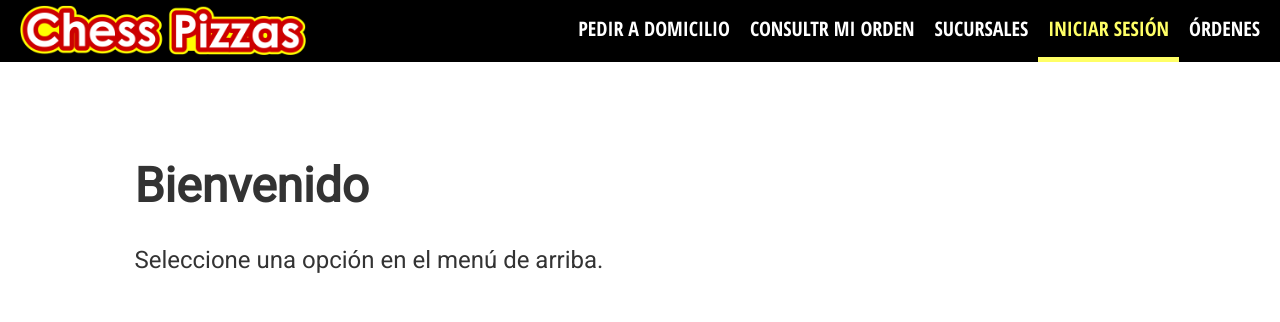
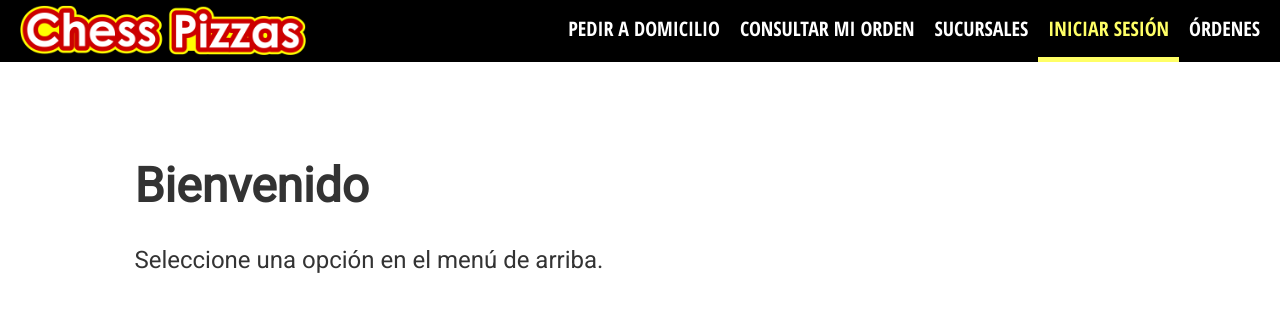
Before and after one commit to pachecokun/chesspizza, a PHP site: page /View/admin/index.php in a window 1280 px wide. Shown: the top 322 px of the page. Run offline with PHP 8.4, Linux system fonts and the light colour scheme.

Commit message:
pagina principal

```diff
--- a/View/admin/index.php
+++ b/View/admin/index.php
@@ -1,6 +1,6 @@
 <?php
 $navElements = array("menu" => array("PEDIR A DOMICILIO", "menu", ""),
-	"consorden" => array("CONSULTR MI ORDEN", "ordenes", ""),
+	"consorden" => array("CONSULTAR MI ORDEN", "ordenes", ""),
 	"sucursales"=>array("SUCURSALES", "sucursales",""),
 	"inventario" => array("INICIAR SESIÓN", "inventario", ""),
 	"ordenes"=>array("ÓRDENES", "ordenes", "")
```
